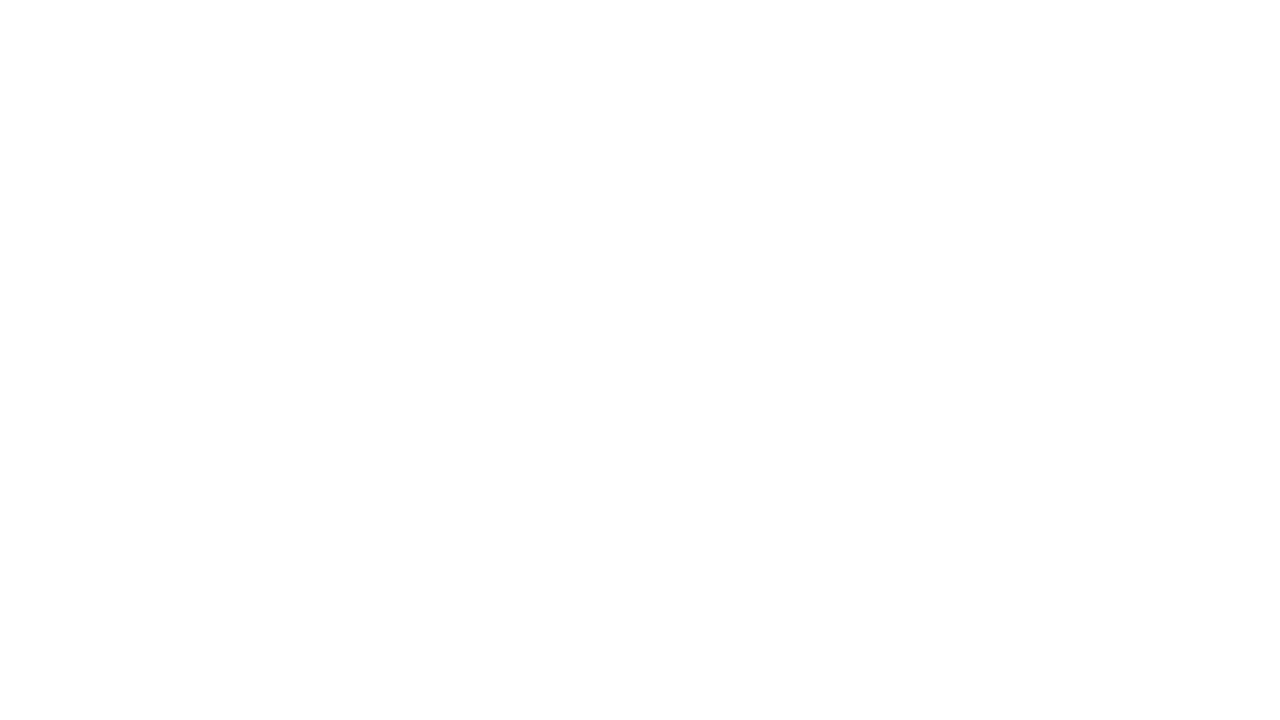
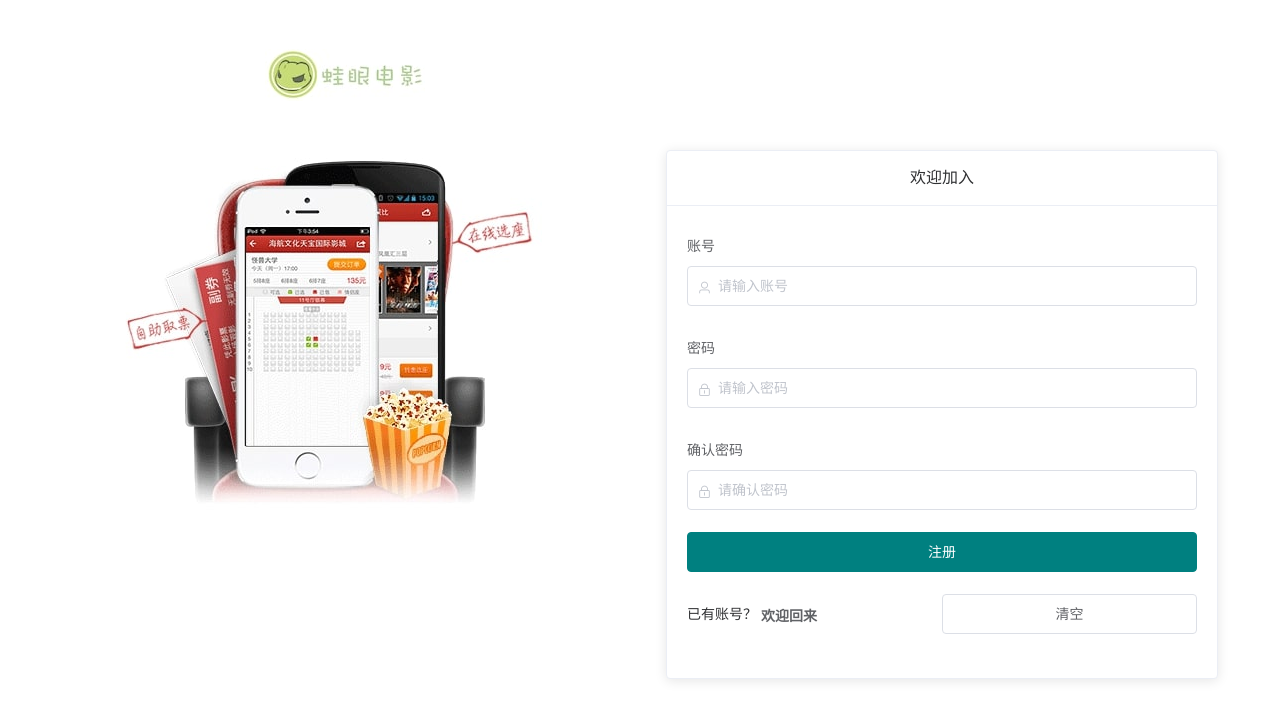
Before and after one commit to HermitSun/web-frontend-hw, a plain HTML site: page register.html in a window 1280 px wide. Drawn offline with Linux system fonts and the light colour scheme.

Commit message:
feat: 完成register页面

```diff
--- a/css/main.css
+++ b/css/main.css
@@ -1,19 +1,20 @@
 /*清除浏览器默认样式*/
-@import "./normalize.css";
+@import "normalize.css";
 /*共用的样式*/
-@import "./common/font.css";
-@import "./common/color.css";
-@import "./common/float.css";
-@import "./common/width.css";
-@import "./common/visibility.css";
-@import "./common/layout.css";
+@import "common/font.css";
+@import "common/color.css";
+@import "common/float.css";
+@import "common/width.css";
+@import "common/visibility.css";
+@import "common/layout.css";
 /*组件的样式*/
-@import "./components/button.css";
-@import "./components/card.css";
-@import "./components/form.css";
-@import "./components/form-item.css";
-@import "./components/icon.css";
-@import "./components/input.css";
-@import "./components/link.css";
+@import "components/button.css";
+@import "components/card.css";
+@import "components/form.css";
+@import "components/form-item.css";
+@import "components/icon.css";
+@import "components/input.css";
+@import "components/link.css";
 /*页面各自的样式*/
-@import "./login.css";
+@import "login.css";
+@import "register.css";
--- /dev/null
+++ b/css/register.css
@@ -0,0 +1,75 @@
+/*整个页面的布局，默认适配PC及以上的大屏幕*/
+html {
+    height: 100%;
+}
+
+.login {
+    display: flex;
+    flex-direction: column;
+    justify-content: space-around;
+}
+
+/*LOGO*/
+.login-logo {
+    flex: 0 1 auto;
+    min-height: 150px;
+
+    display: flex;
+    justify-content: space-around;
+    align-items: center;
+}
+
+.login-logo img {
+    cursor: pointer;
+}
+
+/*整个登录部分，包括图片和表单*/
+.login-section {
+    flex: 1 1 auto;
+
+    display: flex;
+    justify-content: space-around;
+}
+
+.login-ad {
+    flex: 0 1 auto;
+}
+
+.login-form {
+    flex: 1 1 auto;
+    max-width: 550px;
+}
+
+/*超链接*/
+.link {
+    font-weight: bold;
+}
+
+/*适配平板*/
+@media all and (max-width: 1024px) {
+    .login-form {
+        max-width: 450px;
+    }
+}
+
+/*适配平板，但此时需要换行，不然会影响视觉效果*/
+@media all and (max-width: 850px) {
+    button[type="reset"] {
+        width: 100%;
+    }
+
+    .login-register {
+        margin-top: 10px;
+    }
+}
+
+/*适配平板以下的屏幕，隐藏图片*/
+@media all and (max-width: 768px) {
+    .login-ad {
+        display: none;
+    }
+
+    .login-form {
+        max-width: 400px;
+    }
+}
--- a/register.html
+++ b/register.html
@@ -6,15 +6,119 @@
     <!--禁止缩放-->
     <meta name="viewport" content="width=device-width,initial-scale=1.0,maximum-scale=1.0,user-scalable=0">
     <title>注册</title>
-    <link rel="icon" href="./favicon.ico">
-    <!--引入图标-->
+    <link rel="icon" href="favicon.ico">
+    <!--引入样式-->
     <link rel="stylesheet" type="text/css"
-          href="https://cdnjs.cloudflare.com/ajax/libs/font-awesome/5.11.2/css/all.min.css">
-    <!--样式入口-->
-    <link rel="stylesheet" type="text/css"
-          href="./css/main.css">
+          href="css/main.css">
 </head>
-<body>
+<body class="login">
+<!--LOGO-->
+<header class="login-logo">
+    <img src="assets/logo.jpg" alt="logo">
+    <div class="hidden"><!--HIDDEN-->HIDDEN</div>
+</header>
+<!--登录页面的正式内容-->
+<section class="login-section">
+    <!--广告-->
+    <aside class="login-ad">
+        <img src="assets/ad.jpg" alt="advertisement">
+    </aside>
+    <!--表单卡片-->
+    <article class="el-card is-always-shadow login-form">
+        <!--卡片标题-->
+        <header class="el-card__header">
+            <div class="text-center">欢迎加入</div>
+        </header>
+        <!--卡片内容，表单-->
+        <div class="el-card__body">
+            <form action="login.html"
+                  method="post"
+                  class="el-form">
+                <!--账号-->
+                <div class="el-form-item">
+                    <label for="account-input"
+                           class="el-form-item__label">账号</label>
+                    <div class="el-form-item__content">
+                        <div class="el-input el-input--prefix el-input--suffix">
+                            <input type="text"
+                                   placeholder="请输入账号"
+                                   class="el-input__inner"
+                                   id="account-input"
+                                   required>
+                            <span class="el-input__prefix">
+                            <i class="el-input__icon el-icon-user"></i>
+                        </span>
+                        </div>
+                    </div>
+                </div>
+                <!--密码-->
+                <div class="el-form-item">
+                    <label for="password-input"
+                           class="el-form-item__label">密码</label>
+                    <div class="el-form-item__content">
+                        <div class="el-input el-input--prefix el-input--suffix">
+                            <input type="password"
+                                   placeholder="请输入密码"
+                                   class="el-input__inner"
+                                   id="password-input"
+                                   required>
+                            <span class="el-input__prefix">
+                            <i class="el-input__icon el-icon-lock"></i>
+                        </span>
+                            <span class="el-input__suffix">
+                            <span class="el-input__suffix-inner"></span>
+                        </span>
+                        </div>
+                    </div>
+                </div>
 
+                <div class="el-form-item">
+                    <label for="confirm-password-input"
+                           class="el-form-item__label">确认密码</label>
+                    <div class="el-form-item__content">
+                        <div class="el-input el-input--prefix el-input--suffix">
+                            <input type="password"
+                                   placeholder="请确认密码"
+                                   class="el-input__inner"
+                                   id="confirm-password-input"
+                                   required>
+                            <span class="el-input__prefix">
+                            <i class="el-input__icon el-icon-lock"></i>
+                        </span>
+                            <span class="el-input__suffix">
+                            <span class="el-input__suffix-inner"></span>
+                        </span>
+                        </div>
+                    </div>
+                </div>
+                <!--登录-->
+                <div class="el-form-item">
+                    <div class="el-form-item__content">
+                        <button type="submit"
+                                class="el-button el-button--primary width-full-container">
+                            <span>注册</span>
+                        </button>
+                    </div>
+                </div>
+                <!--注册和清空-->
+                <div class="el-form-item is-no-asterisk">
+                    <div class="el-form-item__content">
+                        <button type="reset"
+                                class="el-button el-button--default right width-half-container">
+                            <span>清空</span>
+                        </button>
+                        <div class="left login-register">
+                            已有账号？
+                            <a href="login.html"
+                               class="el-link el-link--default is-underline">
+                                <span class="el-link--inner link">欢迎回来</span>
+                            </a>
+                        </div>
+                    </div>
+                </div>
+            </form>
+        </div>
+    </article>
+</section>
 </body>
 </html>
```
Also changed, not shown: login.html (+2 -4 lines).
